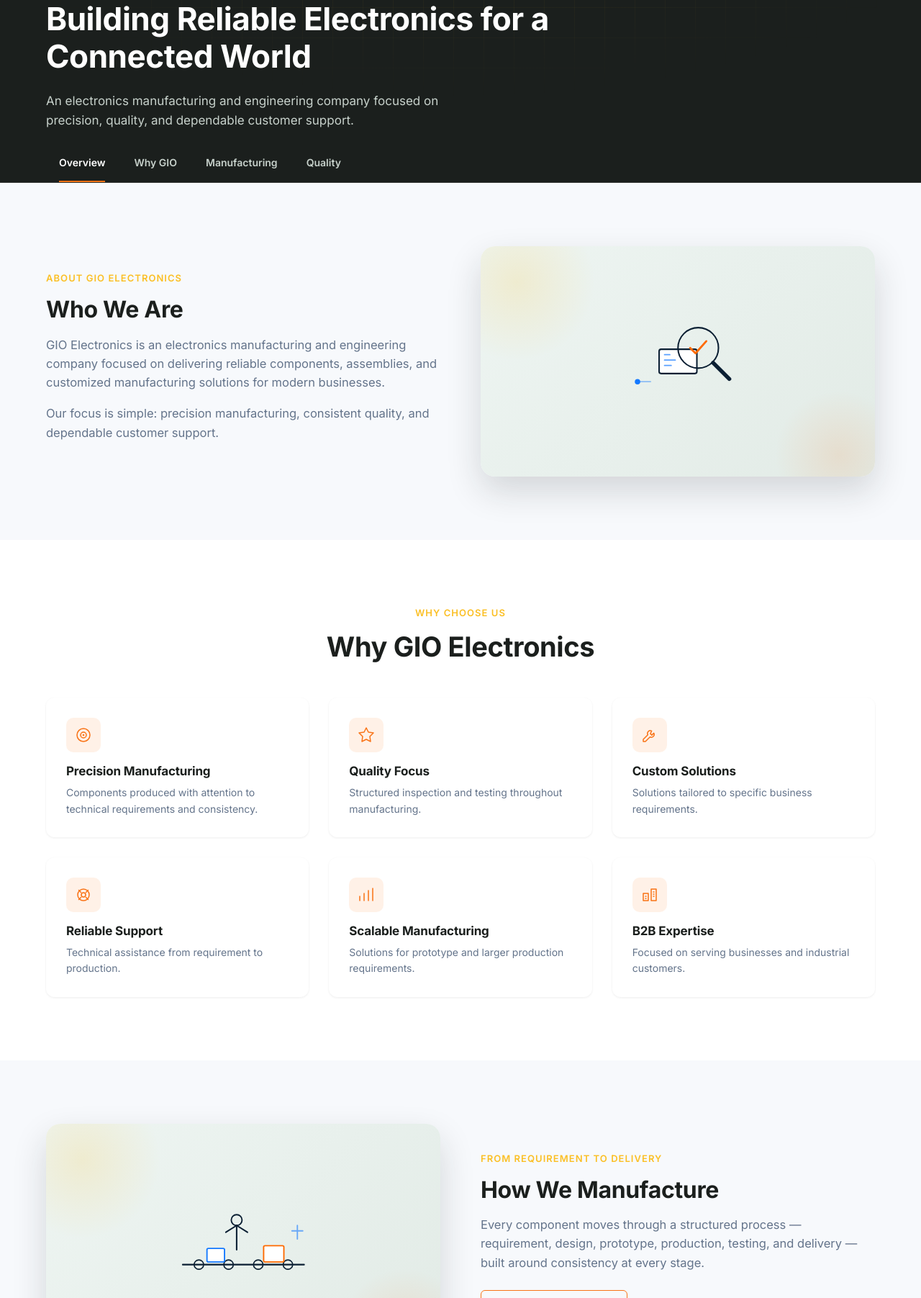
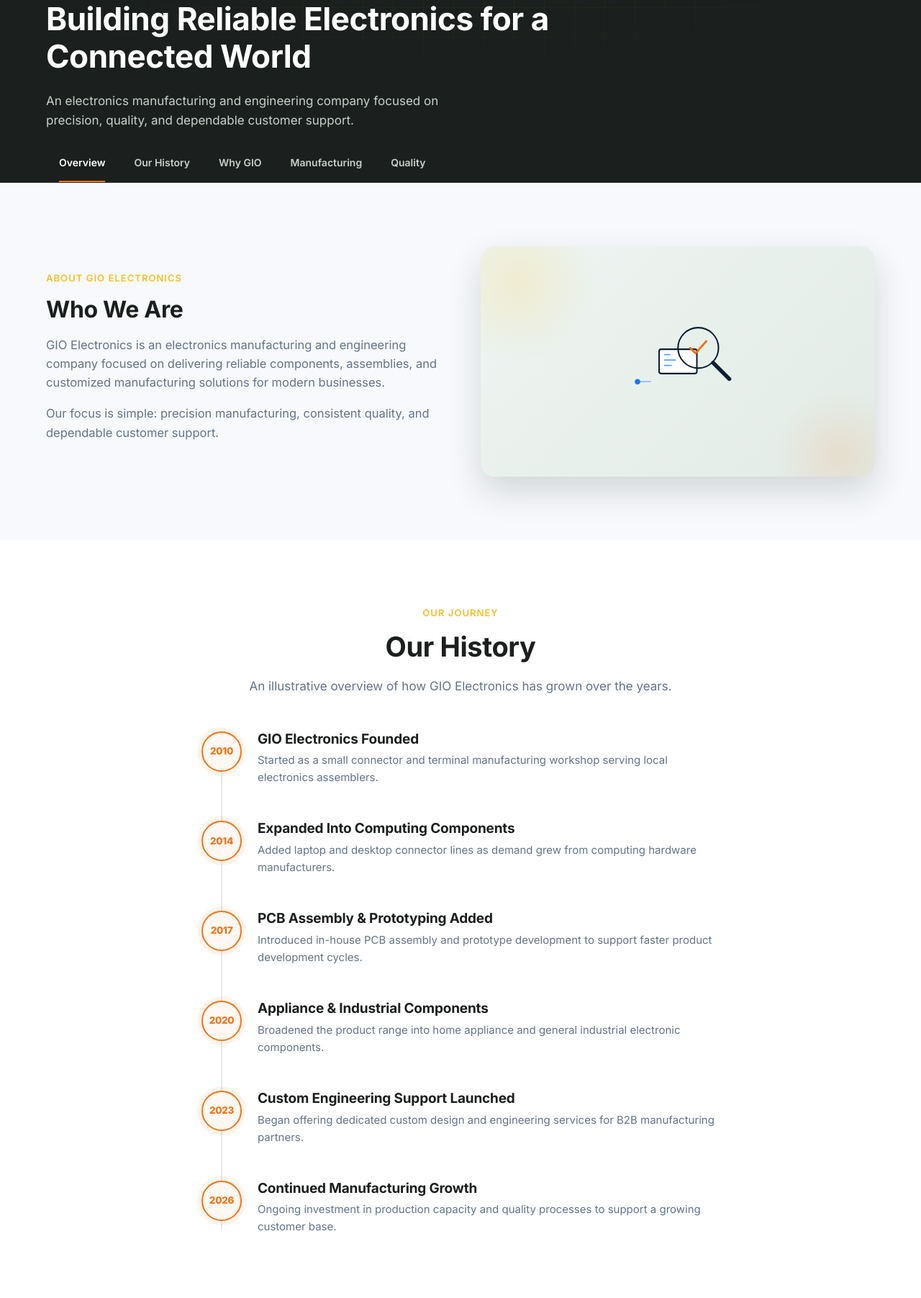
Before and after one commit to devgreenheap/demo_manufacturer_website, a Flask app: page /about in a window 1280 px wide. Shown: the part 200-2003 px from the top of the page at 72% size. Run offline with Flask 3, Linux system fonts and the light colour scheme.

Commit message:
Add illustrative company history timeline and extend real-photo system to illustration boxes site-wide

```diff
--- a/app.py
+++ b/app.py
@@ -70,11 +70,18 @@
     return images
 
 
+def visual_image(slug):
+    """Real photo for a page's illustration box, e.g.
+    static/images/visuals/about-overview.(jpg|jpeg|png|webp|avif)."""
+    return find_image("visuals", slug)
+
+
 app.jinja_env.globals["product_image"] = product_image
 app.jinja_env.globals["site_image"] = site_image
 app.jinja_env.globals["service_image"] = service_image
 app.jinja_env.globals["industry_image"] = industry_image
 app.jinja_env.globals["gallery_images"] = gallery_images
+app.jinja_env.globals["visual_image"] = visual_image
 
 
 def login_required(view):
@@ -116,6 +123,7 @@
         title="About Us | GIO Electronics",
         description="Learn about GIO Electronics, an electronics manufacturing and engineering company delivering reliable components and custom manufacturing solutions.",
         why_gio=data.WHY_GIO,
+        history=data.HISTORY,
     )
 
 
--- a/data.py
+++ b/data.py
@@ -393,6 +393,17 @@
     {"icon": "iot", "slug": "iot-connected-devices", "name": "IoT & Connected Devices"},
 ]
 
+# Illustrative placeholder timeline for a fictional company — not real
+# history, and not to be treated as factual company data.
+HISTORY = [
+    {"year": "2010", "title": "GIO Electronics Founded", "description": "Started as a small connector and terminal manufacturing workshop serving local electronics assemblers."},
+    {"year": "2014", "title": "Expanded Into Computing Components", "description": "Added laptop and desktop connector lines as demand grew from computing hardware manufacturers."},
+    {"year": "2017", "title": "PCB Assembly & Prototyping Added", "description": "Introduced in-house PCB assembly and prototype development to support faster product development cycles."},
+    {"year": "2020", "title": "Appliance & Industrial Components", "description": "Broadened the product range into home appliance and general industrial electronic components."},
+    {"year": "2023", "title": "Custom Engineering Support Launched", "description": "Began offering dedicated custom design and engineering services for B2B manufacturing partners."},
+    {"year": "2026", "title": "Continued Manufacturing Growth", "description": "Ongoing investment in production capacity and quality processes to support a growing customer base."},
+]
+
 PROCESS_STEPS = [
     {"name": "Requirement", "description": "Understanding customer specifications, application needs, and technical requirements."},
     {"name": "Design & Engineering", "description": "Engineering the component or assembly design to meet functional and manufacturing requirements."},
--- a/static/css/style.css
+++ b/static/css/style.css
@@ -360,6 +360,7 @@
 .timeline-step.in-view { opacity: 1; transform: translateY(0); }
 .timeline-step:last-child { padding-bottom: 0; }
 .timeline-num { position: absolute; left: 0; top: 0; width: 56px; height: 56px; border-radius: 50%; background: #fff; border: 2px solid var(--border); display: flex; align-items: center; justify-content: center; font-weight: 800; color: var(--muted); font-size: 18px; transition: all 0.4s var(--ease); z-index: 1; }
+.timeline-num--year { font-size: 13.5px; letter-spacing: -0.3px; }
 .timeline-step.in-view .timeline-num { border-color: var(--orange); color: var(--orange); background: #fff8f2; box-shadow: 0 0 0 6px rgba(249, 115, 22,0.08); }
 .timeline-content h3 { font-size: 19px; color: var(--navy); margin-bottom: 6px; }
 .timeline-content p { color: var(--muted); margin: 0; font-size: 15px; }
@@ -581,3 +582,4 @@
 .visual-block::before { content: ""; position: absolute; width: 220px; height: 220px; border-radius: 50%; background: radial-gradient(circle, rgba(251, 191, 36,0.16), transparent 70%); top: -60px; left: -60px; }
 .visual-block::after { content: ""; position: absolute; width: 180px; height: 180px; border-radius: 50%; background: radial-gradient(circle, rgba(249, 115, 22,0.12), transparent 70%); bottom: -60px; right: -40px; }
 .visual-block .illus { width: 72%; height: 72%; position: relative; z-index: 1; }
+.visual-block .media-photo { position: relative; z-index: 1; width: 100%; height: 100%; min-height: 320px; object-fit: cover; }
--- a/templates/about.html
+++ b/templates/about.html
@@ -12,6 +12,7 @@
 <nav class="page-subnav">
   <div class="container">
     <a href="#overview" data-subnav>Overview</a>
+    <a href="#history" data-subnav>Our History</a>
     <a href="#why-gio" data-subnav>Why GIO</a>
     <a href="#manufacturing" data-subnav>Manufacturing</a>
     <a href="#quality" data-subnav>Quality</a>
@@ -26,8 +27,13 @@
       <p style="color:var(--muted); font-size: 16.5px;">GIO Electronics is an electronics manufacturing and engineering company focused on delivering reliable components, assemblies, and customized manufacturing solutions for modern businesses.</p>
       <p style="color:var(--muted); font-size: 16.5px;">Our focus is simple: precision manufacturing, consistent quality, and dependable customer support.</p>
     </div>
+    {% set overview_photo = visual_image('about-overview') %}
     <div class="visual-block reveal-scale">
-      <svg class="illus"><use href="{{ url_for('static', filename='icons/illustrations.svg') }}#illus-quality"/></svg>
+      {% if overview_photo %}
+        <img class="media-photo" src="{{ url_for('static', filename=overview_photo) }}" alt="GIO Electronics facility">
+      {% else %}
+        <svg class="illus"><use href="{{ url_for('static', filename='icons/illustrations.svg') }}#illus-quality"/></svg>
+      {% endif %}
     </div>
   </div>
 
@@ -43,6 +49,27 @@
     </div>
   </div>
   {% endif %}
+</section>
+
+<section id="history" class="section section--alt anchor-section">
+  <div class="container">
+    <div class="section-head reveal">
+      <span class="eyebrow">Our Journey</span>
+      <h2>Our History</h2>
+      <p>An illustrative overview of how GIO Electronics has grown over the years.</p>
+    </div>
+    <div class="timeline">
+      {% for milestone in history %}
+      <div class="timeline-step">
+        <div class="timeline-num timeline-num--year">{{ milestone.year }}</div>
+        <div class="timeline-content">
+          <h3>{{ milestone.title }}</h3>
+          <p>{{ milestone.description }}</p>
+        </div>
+      </div>
+      {% endfor %}
+    </div>
+  </div>
 </section>
 
 <section id="why-gio" class="section section--alt anchor-section">
@@ -67,8 +94,13 @@
 
 <section id="manufacturing" class="section anchor-section">
   <div class="container two-col">
+    {% set manufacturing_photo = visual_image('about-manufacturing') %}
     <div class="visual-block reveal-scale">
-      <svg class="illus"><use href="{{ url_for('static', filename='icons/illustrations.svg') }}#illus-factory"/></svg>
+      {% if manufacturing_photo %}
+        <img class="media-photo" src="{{ url_for('static', filename=manufacturing_photo) }}" alt="GIO Electronics manufacturing">
+      {% else %}
+        <svg class="illus"><use href="{{ url_for('static', filename='icons/illustrations.svg') }}#illus-factory"/></svg>
+      {% endif %}
     </div>
     <div class="reveal">
       <span class="eyebrow">From Requirement to Delivery</span>
@@ -106,8 +138,13 @@
         <svg class="icon"><use href="{{ url_for('static', filename='icons/sprite.svg') }}#icon-arrow"/></svg>
       </a>
     </div>
+    {% set quality_photo = visual_image('about-quality') %}
     <div class="visual-block reveal-scale">
-      <svg class="illus"><use href="{{ url_for('static', filename='icons/illustrations.svg') }}#illus-electronic"/></svg>
+      {% if quality_photo %}
+        <img class="media-photo" src="{{ url_for('static', filename=quality_photo) }}" alt="GIO Electronics quality inspection">
+      {% else %}
+        <svg class="illus"><use href="{{ url_for('static', filename='icons/illustrations.svg') }}#illus-electronic"/></svg>
+      {% endif %}
     </div>
   </div>
 </section>
```
Also changed, not shown: templates/index.html (+6 -1 lines), templates/manufacturing.html (+6 -1 lines), templates/quality.html (+6 -1 lines).
